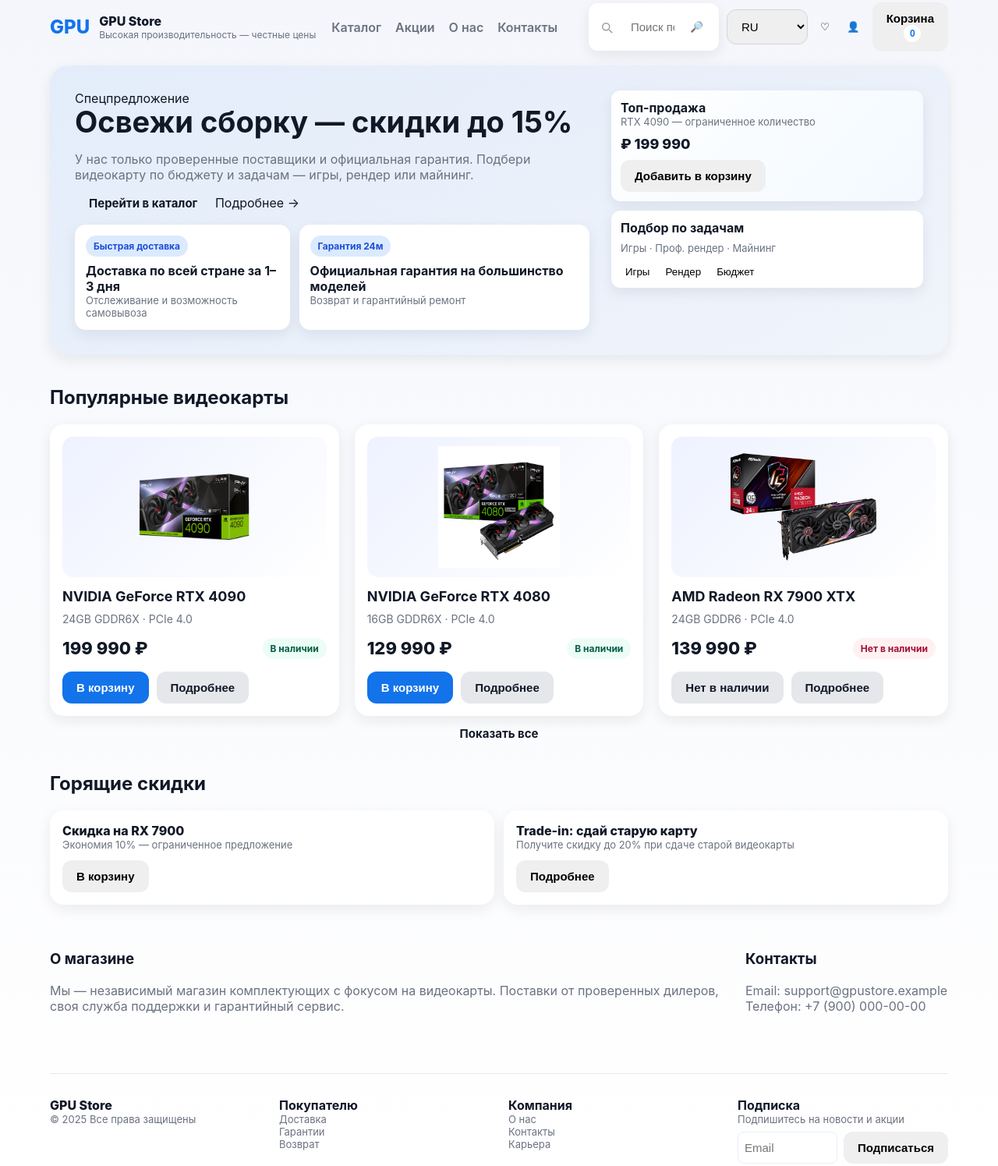
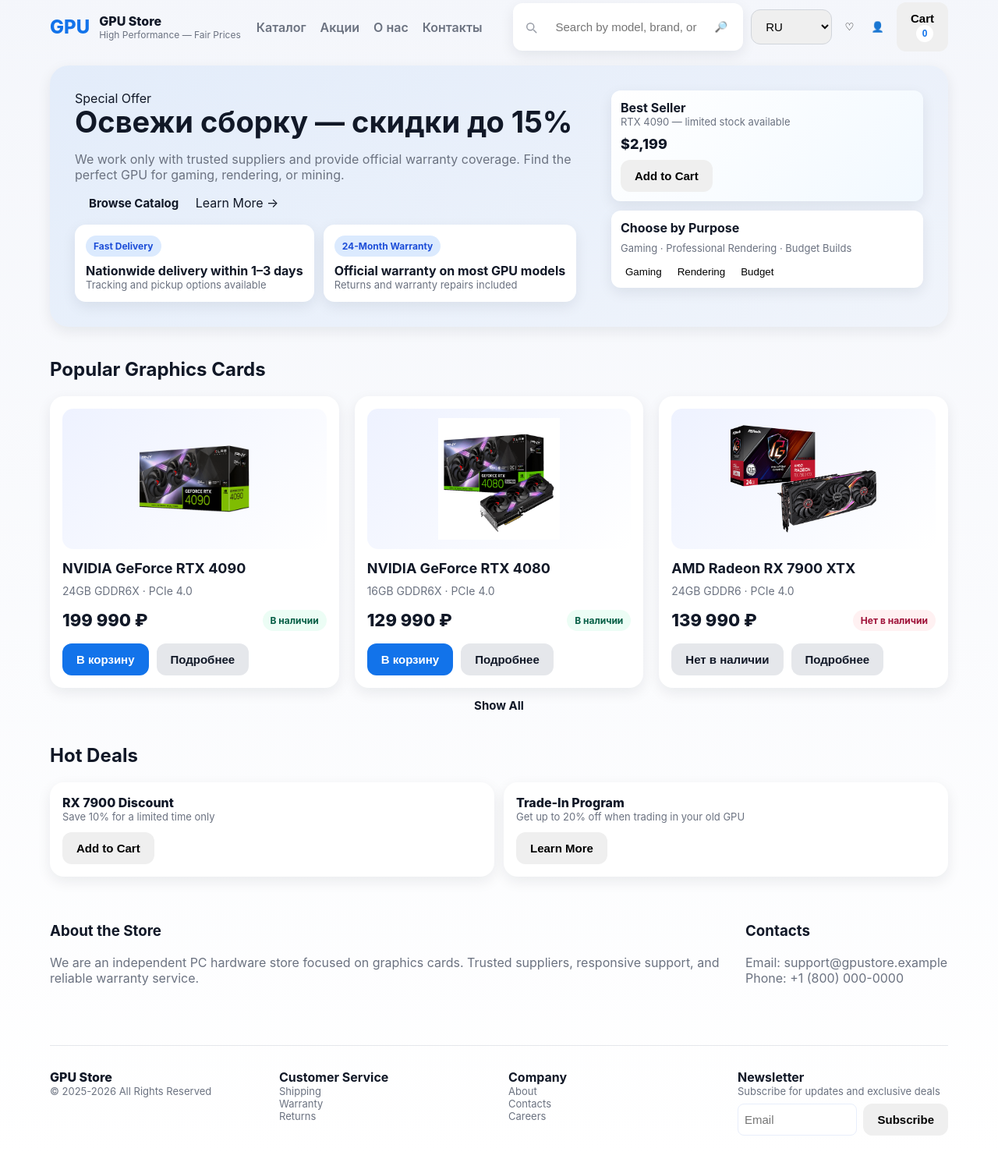
Before and after one commit to AlexeyIlves/videocardstore, a plain HTML site: page index.html in a window 1280 px wide. Shown: the part 39-1534 px from the top of the page at 78% size. Drawn offline with Linux system fonts and the light colour scheme.

Commit message:
Changed main language on main page to english

```diff
--- a/index.html
+++ b/index.html
@@ -1,181 +1,412 @@
 <!DOCTYPE html>
-<html lang="ru">
+<html lang="en">
 <head>
   <meta charset="utf-8" />
   <meta name="viewport" content="width=device-width,initial-scale=1" />
-  <title>GPU Store — Главная</title>
-  <meta name="description" content="Интернет-магазин видеокарт — акции, топовые модели, быстрая доставка." />
+  <title>GPU Store — Home</title>
+
+  <meta
+    name="description"
+    content="Online GPU store — top graphics cards, hot deals, and fast delivery."
+  />
+
   <link rel="stylesheet" href="css/style.css" />
 </head>
+
 <body>
   <div class="container">
+
     <header>
       <div class="brand">
         <div class="logo">GPU</div>
+
         <div>
           <div style="font-weight:800">GPU Store</div>
-          <div class="muted" style="font-size:12px">Высокая производительность — честные цены</div>
+          <div class="muted" style="font-size:12px">
+            High Performance — Fair Prices
+          </div>
         </div>
       </div>
 
       <nav class="nav-collapse">
-        <a href="#catalog" data-i18n="catalog">Каталог</a>
-        <a href="#deals" data-i18n="deals">Акции</a>
-        <a href="#about" data-i18n="about">О нас</a>
-        <a href="#contacts" data-i18n="contacts">Контакты</a>
+        <a href="#catalog" data-i18n="catalog">Catalog</a>
+        <a href="#deals" data-i18n="deals">Deals</a>
+        <a href="#about" data-i18n="about">About</a>
+        <a href="#contacts" data-i18n="contacts">Contacts</a>
       </nav>
 
       <div style="display:flex;align-items:center;gap:10px;flex:1;margin-left:20px">
+
         <div class="search" role="search">
-          <svg width="18" height="18" viewBox="0 0 24 24" fill="none" aria-hidden style="opacity:.7;margin-right:8px"><path d="M21 21l-4.35-4.35" stroke="#6b7280" stroke-width="2" stroke-linecap="round" stroke-linejoin="round"></path><circle cx="11" cy="11" r="6" stroke="#6b7280" stroke-width="2" stroke-linecap="round" stroke-linejoin="round"></circle></svg>
-          <input id="q" placeholder="Поиск по моделям, брендам, характеристикам..." />
-          <button class="icon-btn" title="Поиск" onclick="applySearch()">🔎</button>
+          <svg
+            width="18"
+            height="18"
+            viewBox="0 0 24 24"
+            fill="none"
+            aria-hidden
+            style="opacity:.7;margin-right:8px"
+          >
+            <path
+              d="M21 21l-4.35-4.35"
+              stroke="#6b7280"
+              stroke-width="2"
+              stroke-linecap="round"
+              stroke-linejoin="round"
+            ></path>
+
+            <circle
+              cx="11"
+              cy="11"
+              r="6"
+              stroke="#6b7280"
+              stroke-width="2"
+              stroke-linecap="round"
+              stroke-linejoin="round"
+            ></circle>
+          </svg>
+
+          <input
+            id="q"
+            placeholder="Search by model, brand, or specifications..."
+          />
+
+          <button
+            class="icon-btn"
+            title="Search"
+            onclick="applySearch()"
+          >
+            🔎
+          </button>
         </div>
 
         <div class="actions">
 
           <select id="languageSwitcher">
+            <option value="en">EN</option>
             <option value="ru">RU</option>
-            <option value="en">EN</option>
           </select>
 
-          <button class="icon-btn" title="Избранное">
+          <button class="icon-btn" title="Favorites">
             ♡
           </button>
 
-          <button class="icon-btn" title="Профиль">
+          <button class="icon-btn" title="Profile">
             👤
           </button>
 
           <button class="btn" id="cartBtn">
-            Корзина
-          <span id="cartCount" class="cart-badge">
-            0
-          </span>
+            Cart
+            <span id="cartCount" class="cart-badge">
+              0
+            </span>
           </button>
 
         </div>
+      </div>
     </header>
 
     <!-- HERO -->
-    <section class="hero" aria-label="Главная акция">
+    <section class="hero" aria-label="Main promotion">
+
       <div>
-        <div class="kicker">Спецпредложение</div>
-        <h1 data-i18n="heroTitle">Освежи сборку — скидки до 15%</h1>
-        <p>У нас только проверенные поставщики и официальная гарантия. Подбери видеокарту по бюджету и задачам — игры, рендер или майнинг.</p>
+
+        <div class="kicker">
+          Special Offer
+        </div>
+
+        <h1 data-i18n="heroTitle">
+          Upgrade Your Build — Save Up to 15%
+        </h1>
+
+        <p>
+          We work only with trusted suppliers and provide official warranty
+          coverage. Find the perfect GPU for gaming, rendering, or mining.
+        </p>
+
         <div class="cta">
-          <a class="btn" href="#catalog">Перейти в каталог</a>
-          <a href="#deals" class="icon-btn">Подробнее →</a>
+          <a class="btn" href="#catalog">
+            Browse Catalog
+          </a>
+
+          <a href="#deals" class="icon-btn">
+            Learn More →
+          </a>
         </div>
 
         <div style="margin-top:18px;display:flex;gap:12px">
+
           <div class="promo-card">
-            <div class="promo-tag">Быстрая доставка</div>
-            <div style="font-weight:700">Доставка по всей стране за 1–3 дня</div>
-            <div class="muted" style="font-size:13px">Отслеживание и возможность самовывоза</div>
+            <div class="promo-tag">
+              Fast Delivery
+            </div>
+
+            <div style="font-weight:700">
+              Nationwide delivery within 1–3 days
+            </div>
+
+            <div class="muted" style="font-size:13px">
+              Tracking and pickup options available
+            </div>
           </div>
 
           <div class="promo-card">
-            <div class="promo-tag">Гарантия 24м</div>
-            <div style="font-weight:700">Официальная гарантия на большинство моделей</div>
-            <div class="muted" style="font-size:13px">Возврат и гарантийный ремонт</div>
+            <div class="promo-tag">
+              24-Month Warranty
+            </div>
+
+            <div style="font-weight:700">
+              Official warranty on most GPU models
+            </div>
+
+            <div class="muted" style="font-size:13px">
+              Returns and warranty repairs included
+            </div>
           </div>
+
         </div>
       </div>
 
       <aside>
+
         <div style="display:flex;flex-direction:column;gap:12px">
-          <div style="background:linear-gradient(135deg,#fff,#f2f9ff);padding:12px;border-radius:12px;box-shadow:var(--shadow)">
-            <div style="font-weight:700">Топ-продажа</div>
-            <div class="muted" style="font-size:13px">RTX 4090 — ограниченное количество</div>
-            <div style="margin-top:10px;font-weight:800;font-size:18px">₽ 199 990</div>
-            <button class="btn" style="margin-top:10px" onclick="addToCartSample()">Добавить в корзину</button>
+
+          <div
+            style="background:linear-gradient(135deg,#fff,#f2f9ff);padding:12px;border-radius:12px;box-shadow:var(--shadow)"
+          >
+            <div style="font-weight:700">
+              Best Seller
+            </div>
+
+            <div class="muted" style="font-size:13px">
+              RTX 4090 — limited stock available
+            </div>
+
+            <div style="margin-top:10px;font-weight:800;font-size:18px">
+              $2,199
+            </div>
+
+            <button
+              class="btn"
+              style="margin-top:10px"
+              onclick="addToCartSample()"
+            >
+              Add to Cart
+            </button>
           </div>
 
-          <div style="padding:12px;border-radius:12px;background:#fff;box-shadow:var(--shadow);display:flex;flex-direction:column;gap:8px">
-            <div style="font-weight:700">Подбор по задачам</div>
-            <div class="muted" style="font-size:13px">Игры · Проф. рендер · Майнинг</div>
+          <div
+            style="padding:12px;border-radius:12px;background:#fff;box-shadow:var(--shadow);display:flex;flex-direction:column;gap:8px"
+          >
+            <div style="font-weight:700">
+              Choose by Purpose
+            </div>
+
+            <div class="muted" style="font-size:13px">
+              Gaming · Professional Rendering · Budget Builds
+            </div>
+
             <div style="display:flex;gap:8px;margin-top:6px">
-              <button class="icon-btn">Игры</button>
-              <button class="icon-btn">Рендер</button>
-              <button class="icon-btn">Бюджет</button>
+              <button class="icon-btn">Gaming</button>
+              <button class="icon-btn">Rendering</button>
+              <button class="icon-btn">Budget</button>
             </div>
           </div>
+
         </div>
       </aside>
     </section>
 
-    <!-- CATALOG PREVIEW -->
+    <!-- CATALOG -->
     <section id="catalog" class="section">
-      <h2>Популярные видеокарты</h2>
-      <div class="grid" id="productsGrid" aria-live="polite">
-        <!-- Карточки подгружаются скриптом -->
+
+      <h2>
+        Popular Graphics Cards
+      </h2>
+
+      <div
+        class="grid"
+        id="productsGrid"
+        aria-live="polite"
+      >
+        <!-- Product cards are rendered by JavaScript -->
       </div>
+
       <div style="margin-top:12px;text-align:center">
-        <a class="btn" href="#" onclick="alert('Перейти в полный каталог (заглушка)')">Показать все</a>
+        <a
+          class="btn"
+          href="#"
+          onclick="alert('Full catalog page placeholder')"
+        >
+          Show All
+        </a>
       </div>
+
     </section>
 
     <!-- DEALS -->
     <section id="deals" class="section">
-      <h2>Горящие скидки</h2>
+
+      <h2>
+        Hot Deals
+      </h2>
+
       <div style="display:flex;gap:12px;flex-wrap:wrap">
+
         <div class="card" style="flex:1;min-width:240px">
-          <div style="font-weight:800">Скидка на RX 7900</div>
-          <div class="muted" style="font-size:13px">Экономия 10% — ограниченное предложение</div>
-          <div style="margin-top:12px"><button class="btn" onclick="alert('Добавлено — заглушка')">В корзину</button></div>
+
+          <div style="font-weight:800">
+            RX 7900 Discount
+          </div>
+
+          <div class="muted" style="font-size:13px">
+            Save 10% for a limited time only
+          </div>
+
+          <div style="margin-top:12px">
+            <button
+              class="btn"
+              onclick="alert('Added to cart — placeholder')"
+            >
+              Add to Cart
+            </button>
+          </div>
         </div>
 
         <div class="card" style="flex:1;min-width:240px">
-          <div style="font-weight:800">Trade-in: сдай старую карту</div>
-          <div class="muted" style="font-size:13px">Получите скидку до 20% при сдаче старой видеокарты</div>
-          <div style="margin-top:12px"><button class="btn" onclick="alert('Страница trade-in — заглушка')">Подробнее</button></div>
+
+          <div style="font-weight:800">
+            Trade-In Program
+          </div>
+
+          <div class="muted" style="font-size:13px">
+            Get up to 20% off when trading in your old GPU
+          </div>
+
+          <div style="margin-top:12px">
+            <button
+              class="btn"
+              onclick="alert('Trade-in page placeholder')"
+            >
+              Learn More
+            </button>
+          </div>
         </div>
+
       </div>
     </section>
 
-    <!-- ABOUT & CONTACT -->
+    <!-- ABOUT -->
     <section id="about" class="section">
+
       <div style="display:flex;gap:18px;flex-wrap:wrap">
+
         <div style="flex:1;min-width:260px">
-          <h3>О магазине</h3>
-          <p class="muted">Мы — независимый магазин комплектующих с фокусом на видеокарты. Поставки от проверенных дилеров, своя служба поддержки и гарантийный сервис.</p>
+
+          <h3>
+            About the Store
+          </h3>
+
+          <p class="muted">
+            We are an independent PC hardware store focused on graphics cards.
+            Trusted suppliers, responsive support, and reliable warranty service.
+          </p>
+
         </div>
+
         <div id="contacts" style="min-width:260px">
-          <h3>Контакты</h3>
-          <p class="muted">Email: support@gpustore.example<br/>Телефон: +7 (900) 000-00-00</p>
+
+          <h3>
+            Contacts
+          </h3>
+
+          <p class="muted">
+            Email: support@gpustore.example
+            <br />
+            Phone: +1 (800) 000-0000
+          </p>
+
         </div>
+
       </div>
     </section>
 
+    <!-- FOOTER -->
     <footer>
+
       <div class="footer-grid">
+
         <div>
-          <div style="font-weight:800">GPU Store</div>
-          <div class="muted" style="font-size:13px">© 2025 Все права защищены</div>
-        </div>
-        <div>
-          <div style="font-weight:700">Покупателю</div>
-          <div class="muted" style="font-size:13px">Доставка<br/>Гарантии<br/>Возврат</div>
-        </div>
-        <div>
-          <div style="font-weight:700">Компания</div>
-          <div class="muted" style="font-size:13px">О нас<br/>Контакты<br/>Карьера</div>
-        </div>
-        <div>
-          <div style="font-weight:700">Подписка</div>
-          <div class="muted" style="font-size:13px">Подпишитесь на новости и акции</div>
-          <div style="margin-top:8px;display:flex;gap:8px">
-            <input id="footEmail" placeholder="Email" style="padding:8px;border-radius:8px;border:1px solid #e8eefb;outline:none" />
-            <button class="btn" onclick="subscribe()">Подписаться</button>
+          <div style="font-weight:800">
+            GPU Store
+          </div>
+
+          <div class="muted" style="font-size:13px">
+            © 2025-2026 All Rights Reserved
           </div>
         </div>
+
+        <div>
+          <div style="font-weight:700">
+            Customer Service
+          </div>
+
+          <div class="muted" style="font-size:13px">
+            Shipping
+            <br />
+            Warranty
+            <br />
+            Returns
+          </div>
+        </div>
+
+        <div>
+          <div style="font-weight:700">
+            Company
+          </div>
+
+          <div class="muted" style="font-size:13px">
+            About
+            <br />
+            Contacts
+            <br />
+            Careers
+          </div>
+        </div>
+
+        <div>
+
+          <div style="font-weight:700">
+            Newsletter
+          </div>
+
+          <div class="muted" style="font-size:13px">
+            Subscribe for updates and exclusive deals
+          </div>
+
+          <div style="margin-top:8px;display:flex;gap:8px">
+
+            <input
+              id="footEmail"
+              placeholder="Email"
+              style="padding:8px;border-radius:8px;border:1px solid #e8eefb;outline:none"
+            />
+
+            <button class="btn" onclick="subscribe()">
+              Subscribe
+            </button>
+
+          </div>
+        </div>
+
       </div>
     </footer>
+
   </div>
+
   <script src="js/products.js"></script>
   <script src="js/app.js"></script>
   <script src="js/translations.js"></script>
   <script src="js/i18n.js"></script>
+
 </body>
 </html>
```
